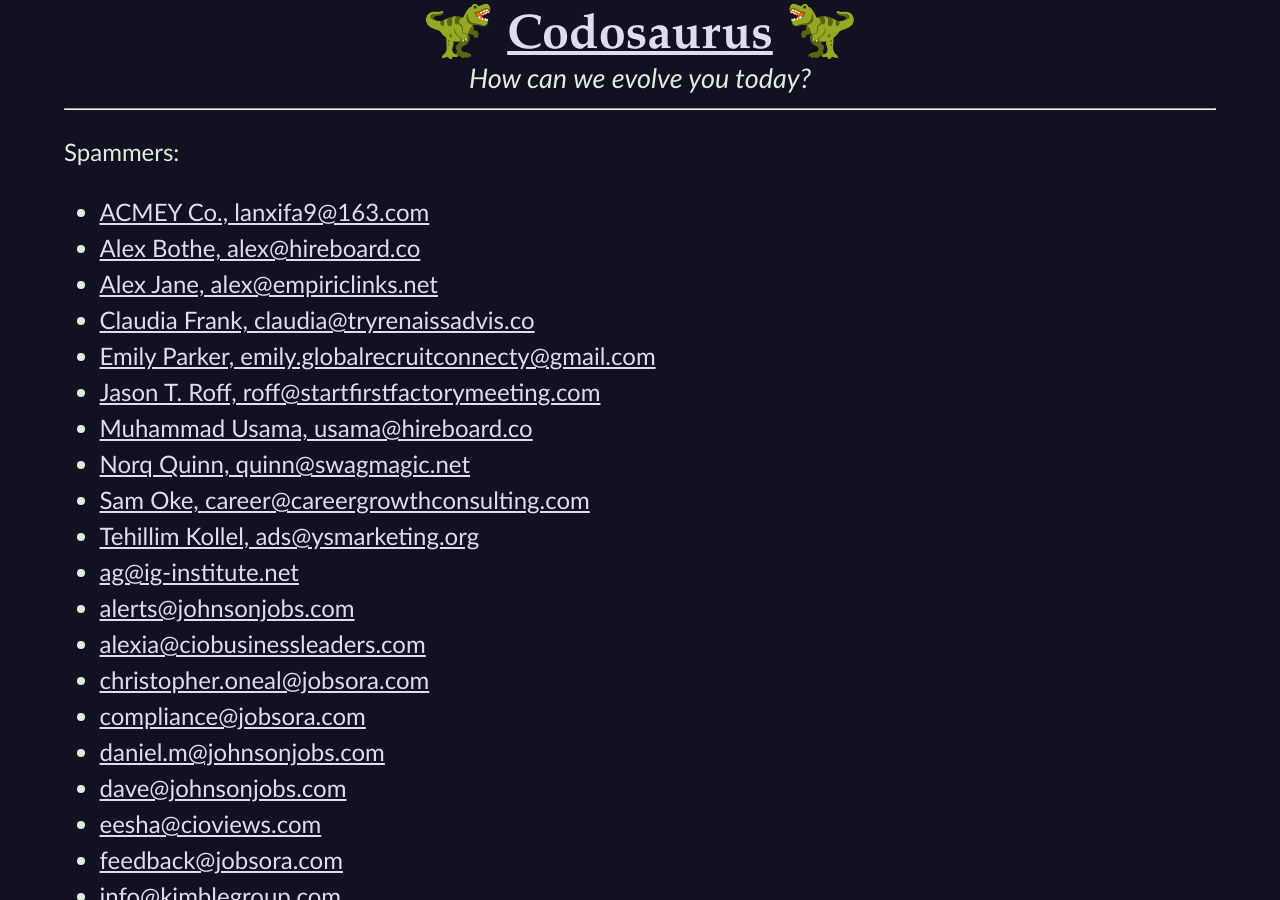
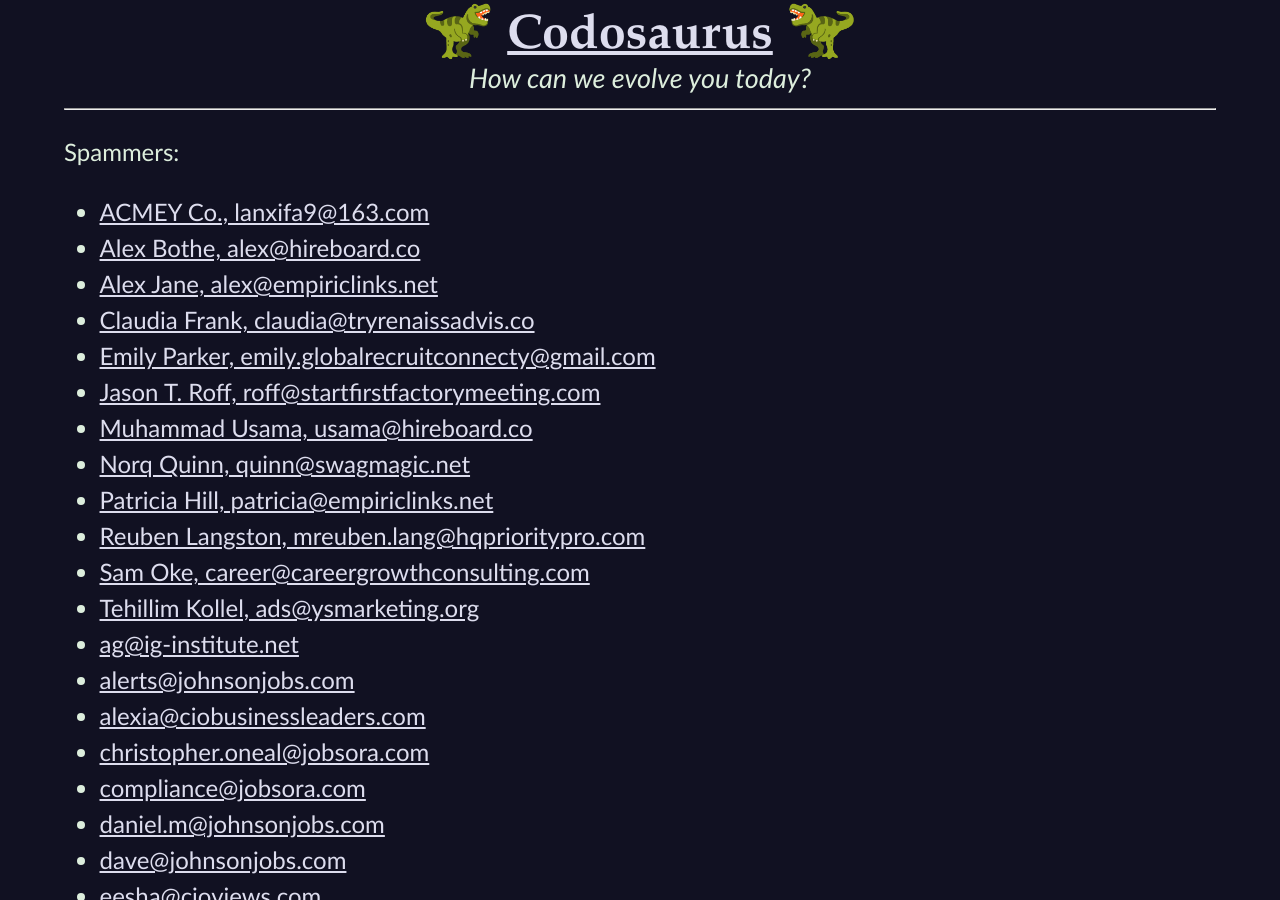
Before and after one commit to CodosaurusLLC/CodosaurusLLC.github.io, a Jekyll site: the page built from spambait.md, in a window 1280 px wide and 900 px high. Built offline with Jekyll 4.4.1, drawn with Linux system fonts in a browser that asks for light colours; our own code applies the rules of GitHub Pages for plain Markdown files.

Commit message:
add spammer

```diff
--- a/spambait.md
+++ b/spambait.md
@@ -7,6 +7,8 @@
 - [Jason T. Roff, roff@startfirstfactorymeeting.com](mailto:roff@startfirstfactorymeeting.com)
 - [Muhammad Usama, usama@hireboard.co](mailto:usama@hireboard.co)
 - [Norq Quinn, quinn@swagmagic.net](mailto:nora.quinn@swagmagic.net)
+- [Patricia Hill, patricia@empiriclinks.net](mailto:patricia@empiriclinks.net)
+- [Reuben Langston, mreuben.lang@hqprioritypro.com](mailto:mreuben.lang@hqprioritypro.com)
 - [Sam Oke, career@careergrowthconsulting.com](mailto:career@careergrowthconsulting.com)
 - [Tehillim Kollel, ads@ysmarketing.org](mailto:ads@ysmarketing.org)
 - [ag@ig-institute.net](mailto:ag@ig-institute.net)
```
